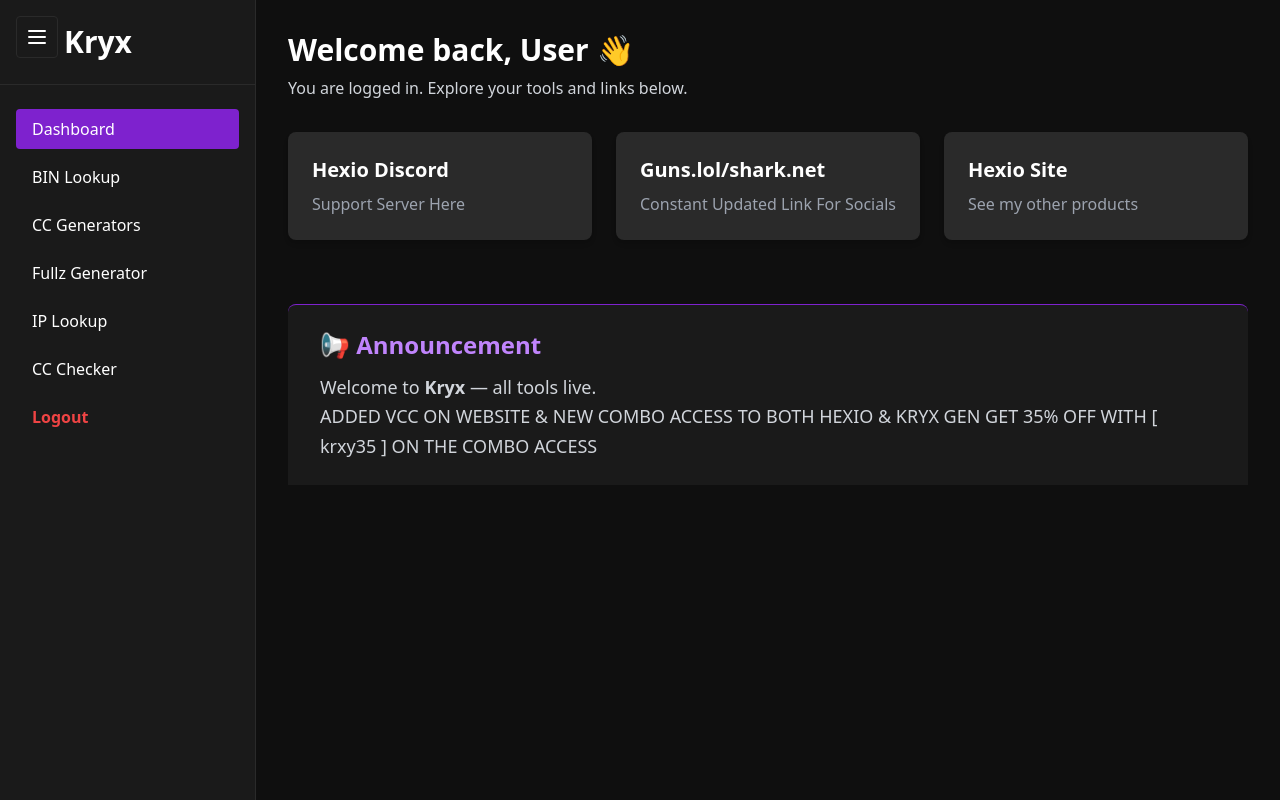
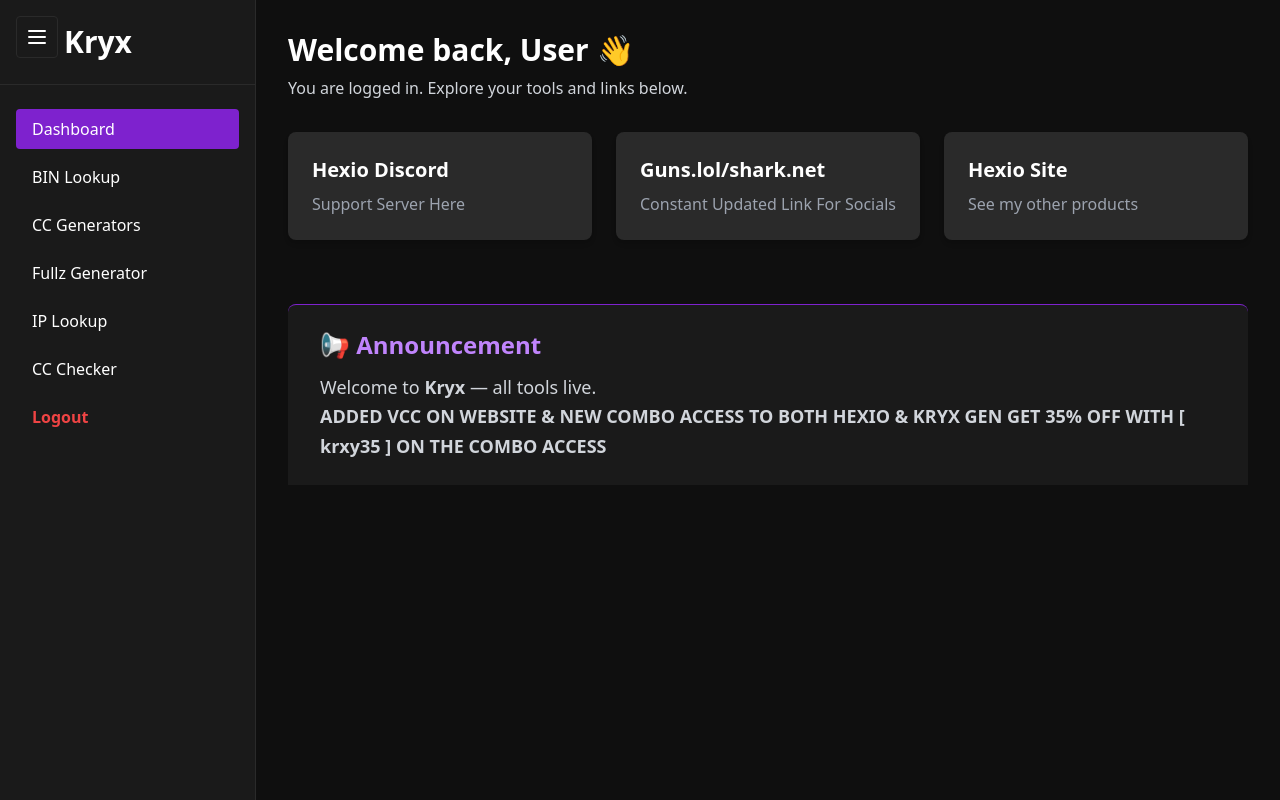
Before and after one commit to yunokv/kryx, a plain HTML site: page home.html in a window 1280 px wide. Drawn offline with nearby package versions, Linux system fonts and the light colour scheme.

Commit message:
Update home.html

```diff
--- a/home.html
+++ b/home.html
@@ -64,8 +64,8 @@
       <h2 class="text-2xl font-bold text-purple-400 mb-3">📢 Announcement</h2>
       <p class="text-gray-300 text-lg leading-relaxed">
         Welcome to <strong>Kryx</strong> — all tools live.<br />
-        ADDED VCC ON WEBSITE & NEW COMBO ACCESS TO BOTH HEXIO & KRYX GEN
-        GET 35% OFF WITH [ krxy35 ] ON THE COMBO ACCESS
+        <strong>ADDED VCC ON WEBSITE & NEW COMBO ACCESS TO BOTH HEXIO & KRYX GEN
+        GET 35% OFF WITH [ krxy35 ] ON THE COMBO ACCESS<strong>
       </p>
     </section>
   </main>
```
